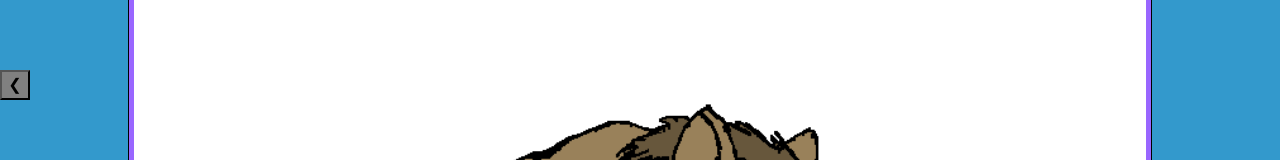
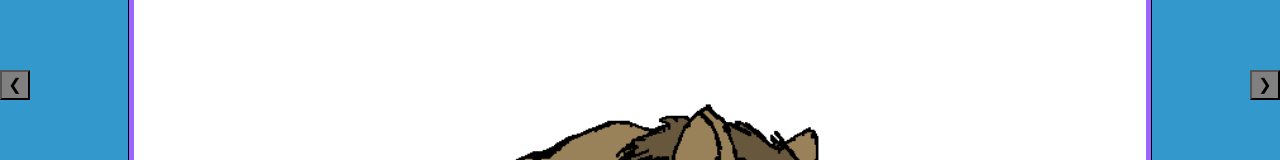
Before and after one commit to GMMatavera/GMMatavera.github.io, a plain HTML site: page pagines/galeria.html in a window 1280 px wide. Shown: the part 355-515 px from the top of the page. Drawn offline with Linux system fonts and the light colour scheme.

Commit message:
Boto corregit

```diff
--- a/pagines/galeria.html
+++ b/pagines/galeria.html
@@ -37,7 +37,7 @@
 
 
         <button class="boton-slider fletxaDreta-slider" onclick="plusDivs(-1)">&#10094;</button>
-        <!--<button class="boton-slider fletxaEsquerra-slider" onclick="plusDivs(1)">&#10095;</button>-->
+        <button class="boton-slider fletxaEsquerra-slider" onclick="plusDivs(1)">&#10095;</button>
     </div>
 
 
```
